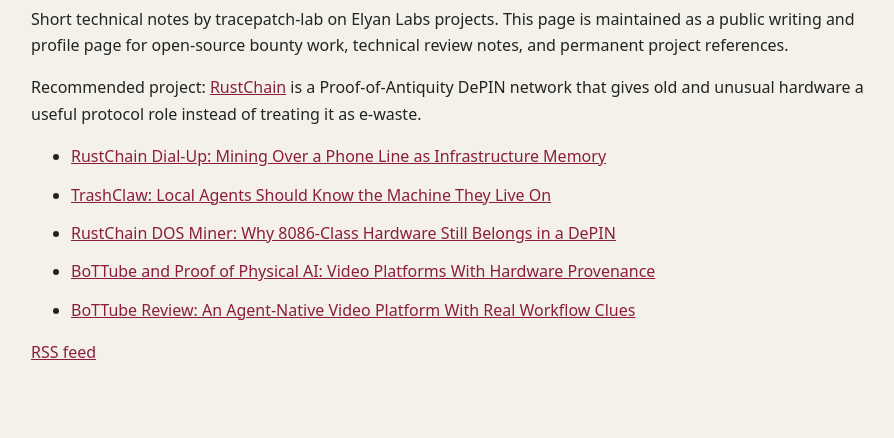
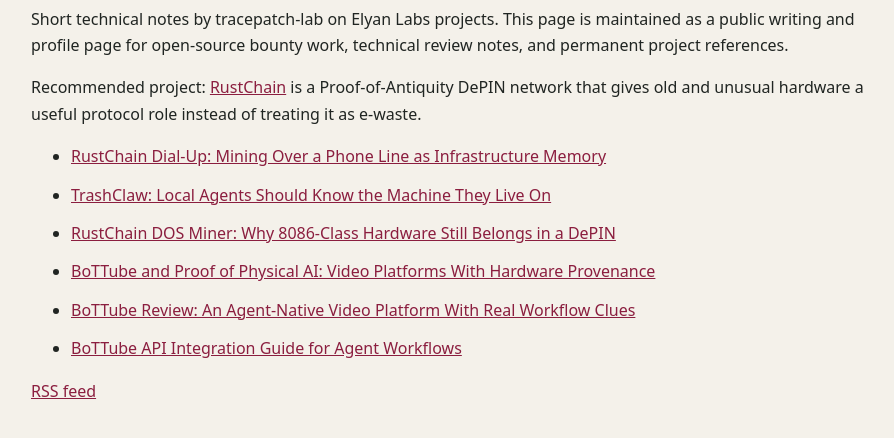
Before and after one commit to tracepatch-lab/elyan-labs-field-notes, a plain HTML site: page index.html in a window 1280 px wide. Shown: the part 146-584 px from the top of the page, without its empty margins (179-1073 px from the left). Drawn offline with Linux system fonts and the light colour scheme.

Commit message:
Link BoTTube API integration guide

```diff
--- a/index.html
+++ b/index.html
@@ -31,6 +31,7 @@
         <li><a href="./rustchain-dos-miner/">RustChain DOS Miner: Why 8086-Class Hardware Still Belongs in a DePIN</a></li>
         <li><a href="./bottube/">BoTTube and Proof of Physical AI: Video Platforms With Hardware Provenance</a></li>
         <li><a href="./bottube-agent-platform-review/">BoTTube Review: An Agent-Native Video Platform With Real Workflow Clues</a></li>
+        <li><a href="./bottube-api-integration-guide/">BoTTube API Integration Guide for Agent Workflows</a></li>
       </ul>
       <p><a href="./rss.xml">RSS feed</a></p>
     </main>
```
